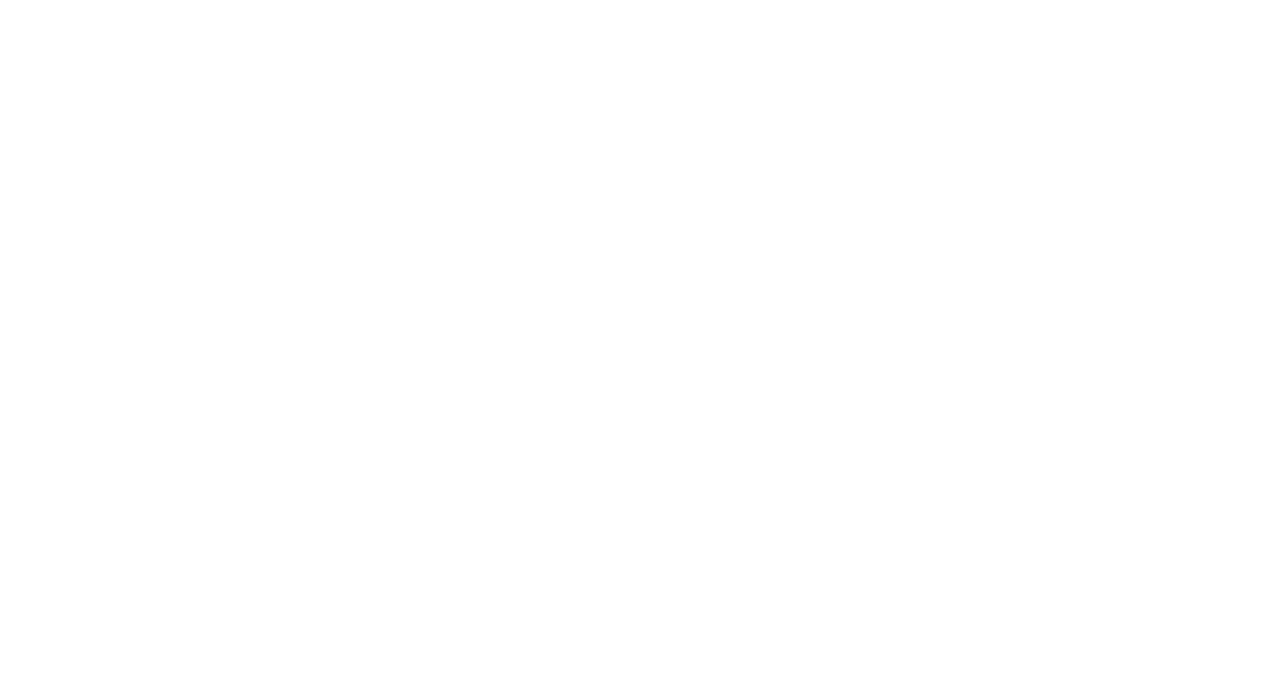
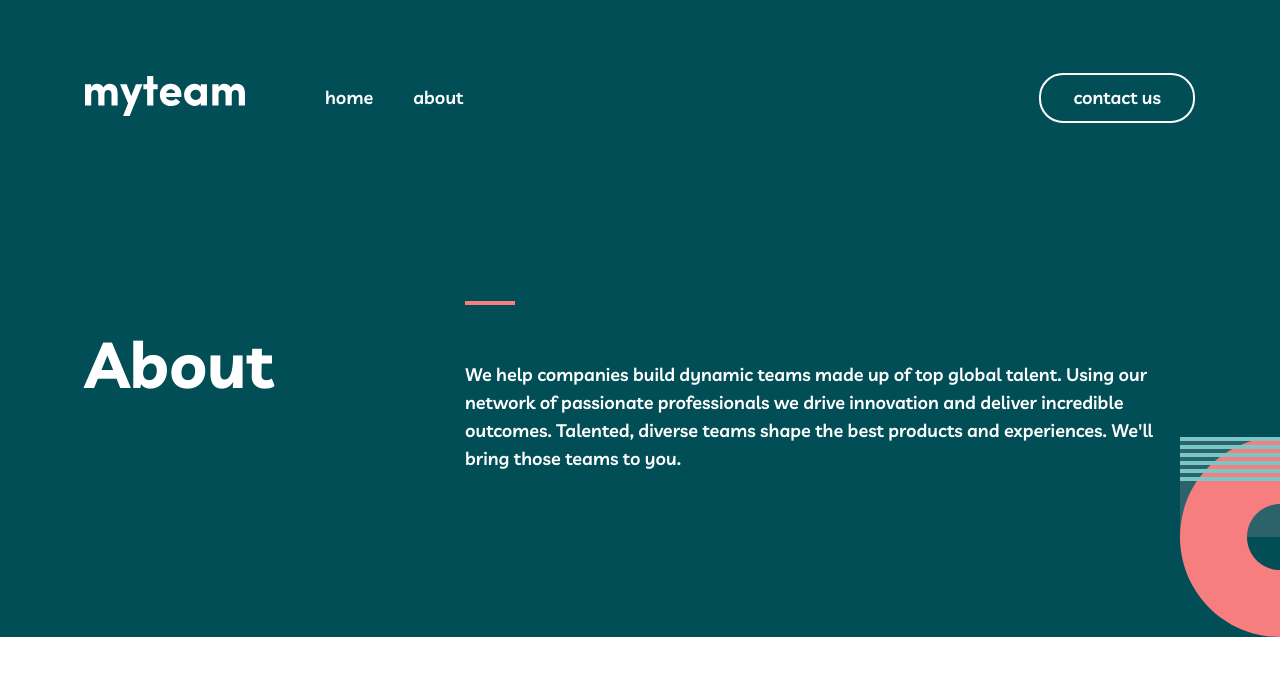
Before and after one commit to oygull/myTeamGirls, a plain HTML site: page about.html in a window 1280 px wide. Drawn offline with nearby package versions, Linux system fonts and the light colour scheme.

Commit message:
hero part finish

```diff
--- a/about.html
+++ b/about.html
@@ -17,6 +17,44 @@
 
 <body>
 
+  <section class="hero">
+    <header class="hero__header header">
+      <div class="container">
+        <div class="row middle between">
+          <div class="header__logo-box">
+            <a href="#" class="header__logo-link">
+              <img class="header__logo" src="./images/myteam-logo.svg" alt="logo" width="160" height="40">
+            </a>
+          </div>
+          <nav class="header__nav nav grow">
+            <ul class="nav__list row middle">
+              <li class="nav__item">
+                <a href="#" class="nav__link">home</a>
+              </li>
+              <li class="nav__item">
+                <a href="#" class="nav__link">about</a>
+              </li>
+            </ul>
+          </nav>
+          <a href="#" class="btn hero__btn">contact us</a>
+        </div>
+      </div>
+    </header>
+    <div class="hero__content">
+      <div class="container">
+        <div class="hero__desc row middle between">
+          <div class="hero__titlebox">
+            <h1 class="hero__title">About</h1>
+          </div>
+          <div class="hero__textbox">
+            <p class="hero__text">We help companies build dynamic teams made up of top global talent. Using our network of passionate professionals we drive innovation and deliver incredible outcomes. Talented, diverse teams shape the best products and experiences. We'll bring those teams to you.</p>
+          </div>
+        </div>
+      </div>
+      <img class="hero__back-img" src="./images/about-img-back.svg" alt="img" width="100" height="200">
+    </div>
+  </section>
+
   <script src="js/main.js"></script>
 </body>
 
--- a/css/style.css
+++ b/css/style.css
@@ -32,3 +32,114 @@ body {
   line-height: 28px;
   border-radius: 24px;
 }
+
+ul{
+  list-style-type: none;
+}
+
+a{
+  text-decoration: none;
+}
+
+.grow{
+  flex-grow: 1;
+}
+
+.btn{
+  cursor: pointer;
+  border: 2px solid #000;
+  padding: 9px 32px;
+  background-color: transparent;
+  transition: all 0.4s ease;
+  font-weight: 600;
+  font-size: 18px;
+  line-height: 28px;
+  border-radius: 24px;
+}
+
+/* ----  HEADER  ---- */
+
+.hero{
+  background-color: var(--bg-color1);
+  padding-top: 73px;
+}
+
+.nav__item:nth-child(2){
+  margin-left: 40px;
+}
+
+.nav__item:nth-child(1){
+  margin-left: 80px;
+}
+
+.nav__link{
+  font-weight: 600;
+  font-size: 18px;
+  line-height: 28px;
+  color: var(--text-color);
+}
+
+.hero__btn{
+  border-color: var(--text-color);
+  font-weight: 600;
+  font-size: 18px;
+  line-height: 28px;
+  color: var(--text-color);
+}
+
+.hero__btn:hover{
+  background-color: #fff;
+  color: var(--bg-color2);
+}
+
+.hero__btn:focus{
+  color:  #ffffff7e;
+  border-color:  #ffffff8f;
+  background-color: transparent;
+}
+
+/*      --- HERO CONTENT ---- */
+
+.hero__content{
+  padding: 88px 0 120px 0;
+  background-color: var(--bg-color1);
+  position: relative;
+}
+
+.hero__textbox{
+  margin-top: 150px;
+}
+
+.hero__title{
+  font-weight: bold;
+  font-size: 64px;
+  line-height: 100px;
+  color: var(--text-color);
+}
+
+.hero__text{
+  font-weight: 600;
+  font-size: 18px;
+  line-height: 28px;
+  color: var(--text-color);
+  width: 730px;
+  height: 156px;
+  position: relative;
+}
+
+.hero__back-img{
+  position: absolute;
+  top: 61%;
+  right: 0;
+}
+
+.hero__text::before{
+  content: '';
+  width: 50px;
+  height: 4px;
+  background-color: var(--primary-color);
+  display: block;
+  position: absolute;
+  top: -60px;
+  left: 0;
+}
```
Also changed, not shown: images/about-img-back.svg (added), images/build-img1.svg (added), images/build-img2.svg (added), images/build-img3.svg (added), images/hero-back2.svg (added), images/heroback.svg (added), images/myteam-logo.svg (added).
